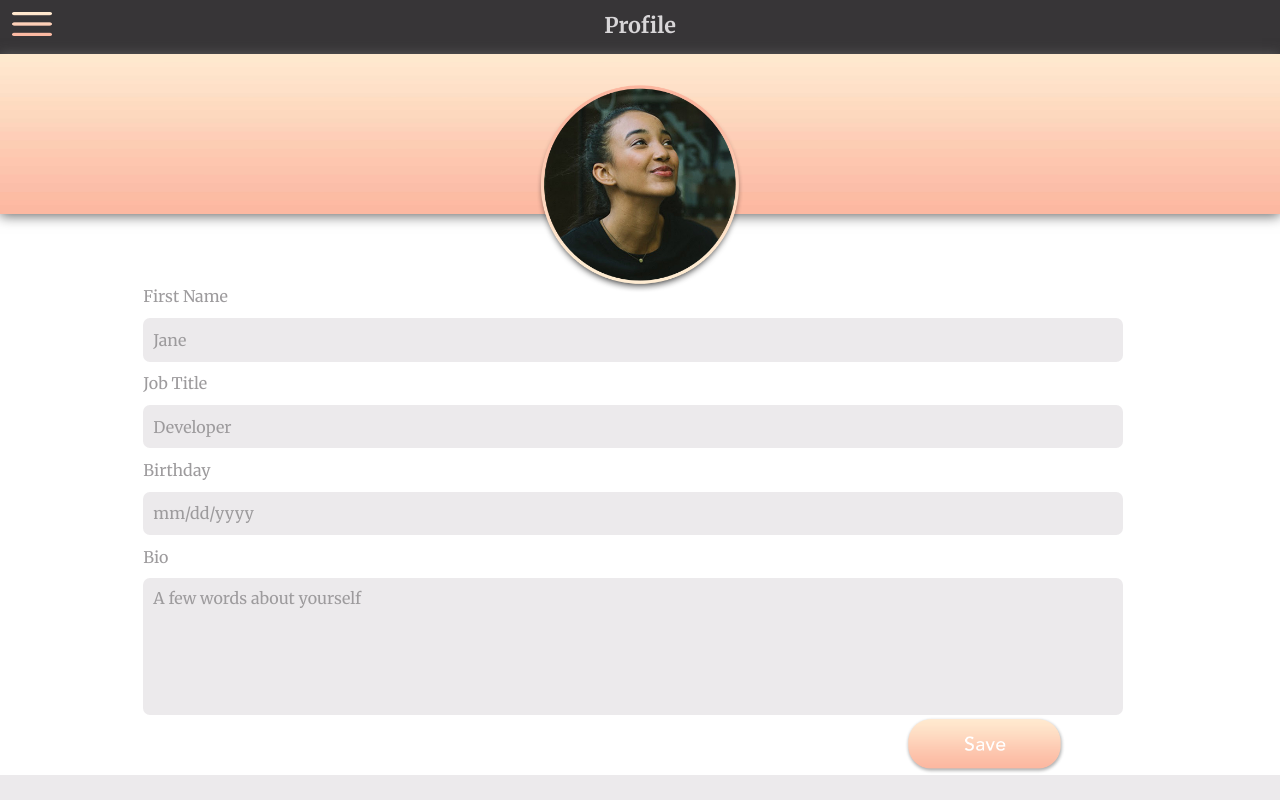
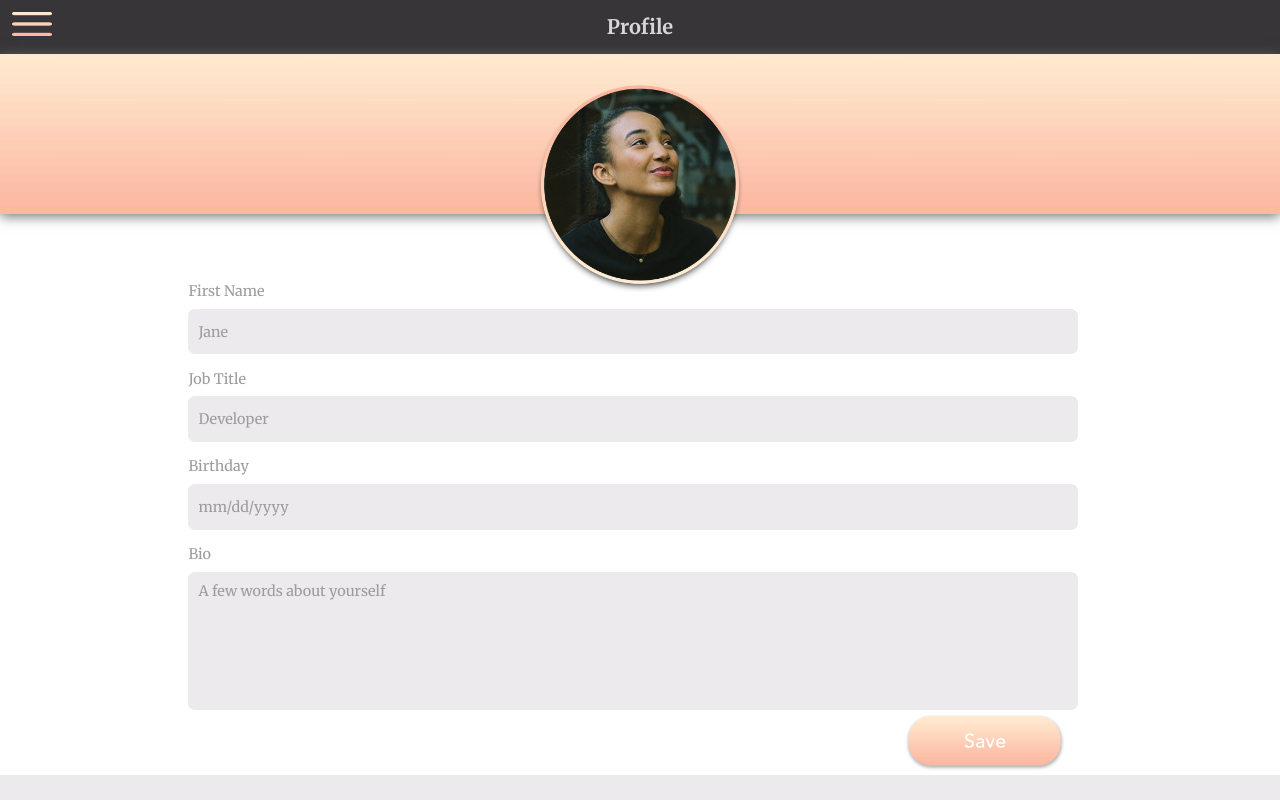
Before and after one commit to mollcano/made-code-challenge, a React (Create React App) app: page / in a window 1280 px wide. Built offline with nearby package versions, Linux system fonts and the light colour scheme.

Commit message:
adjusted form spaces and font sizes

```diff
--- a/src/components/Form/form.css
+++ b/src/components/Form/form.css
@@ -1,24 +1,24 @@
 .formContainer{
-  margin: 9vh 6% 0 6%;
+  margin: 8.2vh 6% 0 6%;
   display: flex;
   justify-content: center;
   width: 86%;
-  height: 52vh;
+  height: 52.5vh;
   max-height: 580px;
   color: rgb(157,155,157);
 }
 label{
-  font-size: 2.0vh;
+  font-size: 1.8vh;
 }
 input, textarea{
   width: 100%;
-  height: 10%;
+  height: 10.4%;
   background: rgb(236,234,236);
   border-radius: 7px;
-  font-size: 2.0vh;
+  font-size: 1.8vh;
   border: rgb(245,244,244);
-  margin-top: 1.2%;
-  margin-bottom: 1.2%;
+  margin-top: 1%;
+  margin-bottom: 1.5%;
   color: rgb(157,155,157);
   padding-left: 10px;
   font-family: 'Merriweather', serif;
--- a/src/components/Nav/nav.css
+++ b/src/components/Nav/nav.css
@@ -7,10 +7,7 @@
 }
 .nav{
   width: 30%;
-  /*width: 56.5vw;*/
-  /*max-width: 760px;*/
   height: 100%;
-  /*justify-content: space-between;*/
 }
 .hamburger{
   margin-top: 1.5vh;
@@ -25,7 +22,7 @@
   justify-content: center;
 }
 .profileText{
-  font-size: 2.7vh;
-  margin-top: 1.5vh;
+  font-size: 2.5vh;
+  margin-top: 1.7vh;
   font-weight: 700;
 }
```
